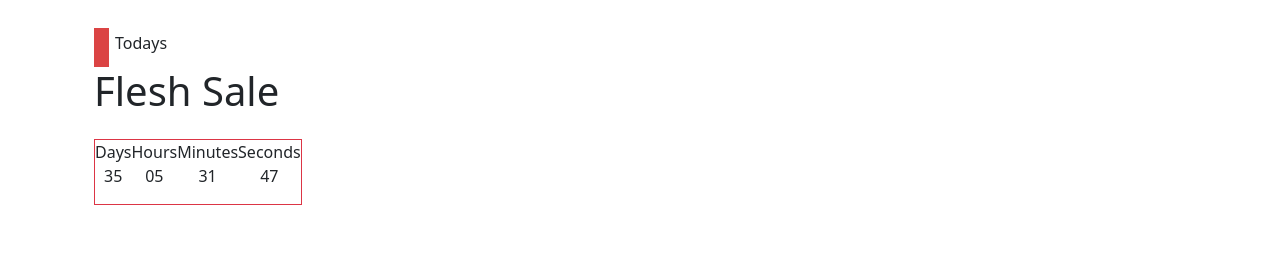
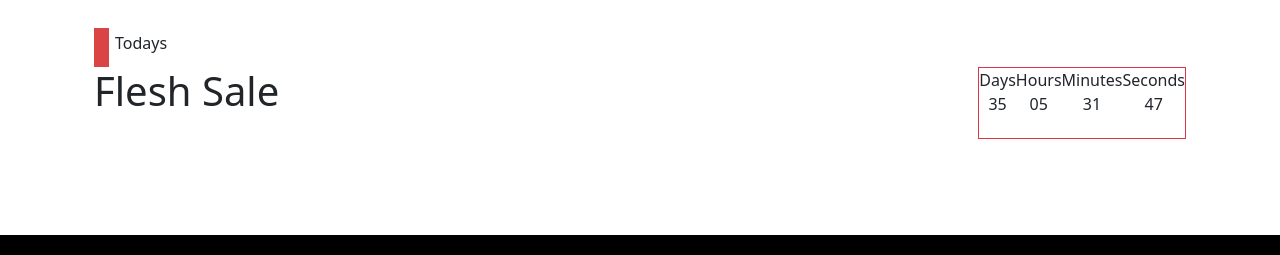
Before and after one commit to SARPJ/ecart, a React (Vite) app: page / in a window 1280 px wide. Shown: the part 525-780 px from the top of the page. Built offline with nearby package versions, Linux system fonts and the light colour scheme.

Commit message:
Updated file.css and home.jsx

```diff
--- a/src/compo/file.css
+++ b/src/compo/file.css
@@ -142,13 +142,18 @@ a{
 .countdown span {
     display: block;
     font-size: 1rem;
-    color: #ff4d4d;
+    /* color: #ff4d4d; */
 }
 
 .counrerr{
     width: min-content;
     display: flex;
 
+}
+.lower_title{
+    display: flex;
+    /* border: 2px solid blue; */
+    justify-content: space-between;
 }
 
 
--- a/src/compo/home.jsx
+++ b/src/compo/home.jsx
@@ -54,11 +54,13 @@ function home() {
         <h6>Todays</h6>
        </div>
 
-      <h1 className="text-3xl font-bold mb-4">Flesh Sale</h1>
-      <CountdownTimer targetDate={targetDate} />
+       <div className="lower_title">
+       <h1 className="text-3xl font-bold mb-4">Flesh Sale</h1>
+       <CountdownTimer targetDate={targetDate} />
 
+       </div>
 
-     </div>
+      </div>
 
       </div>
 
```
